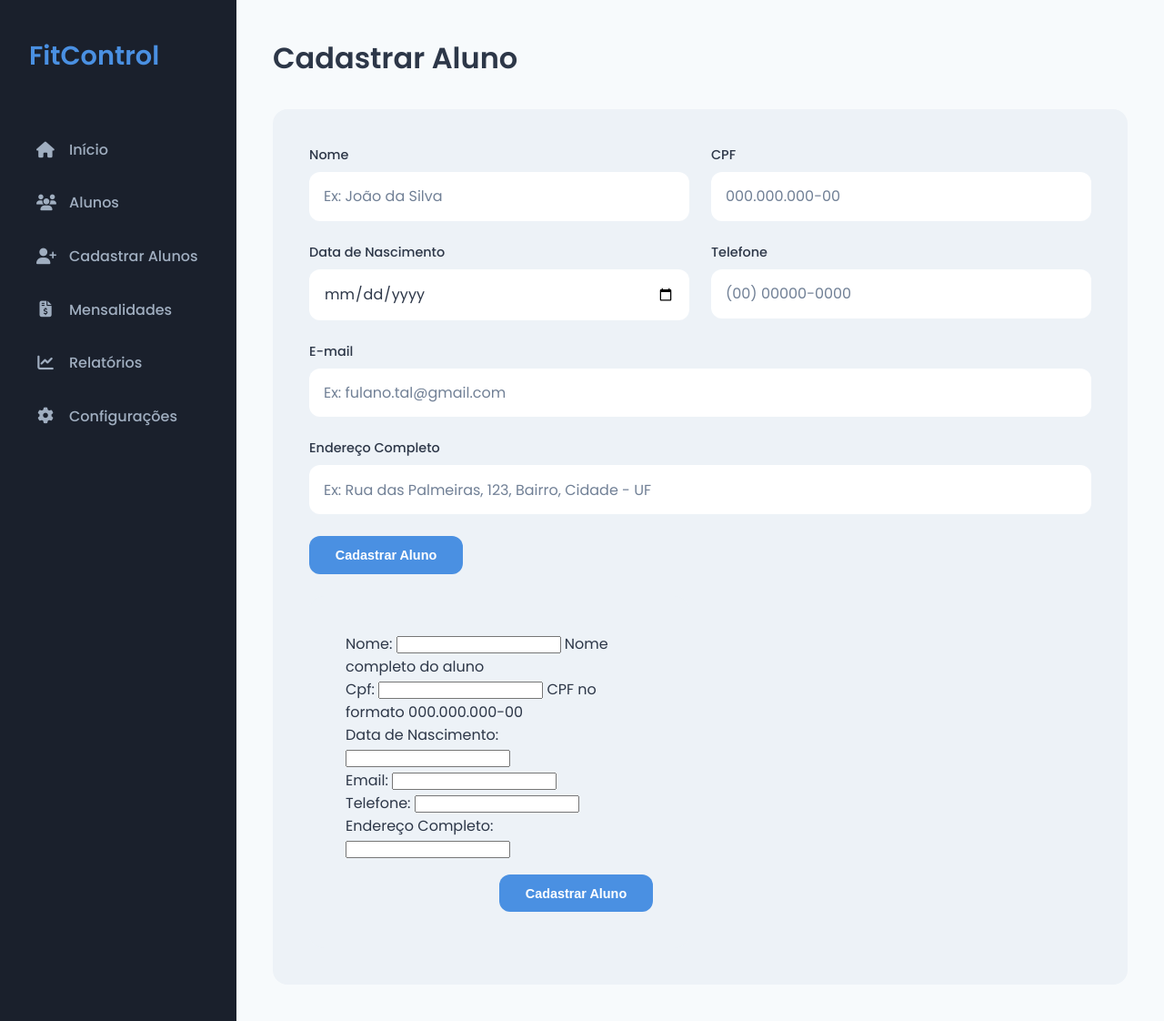
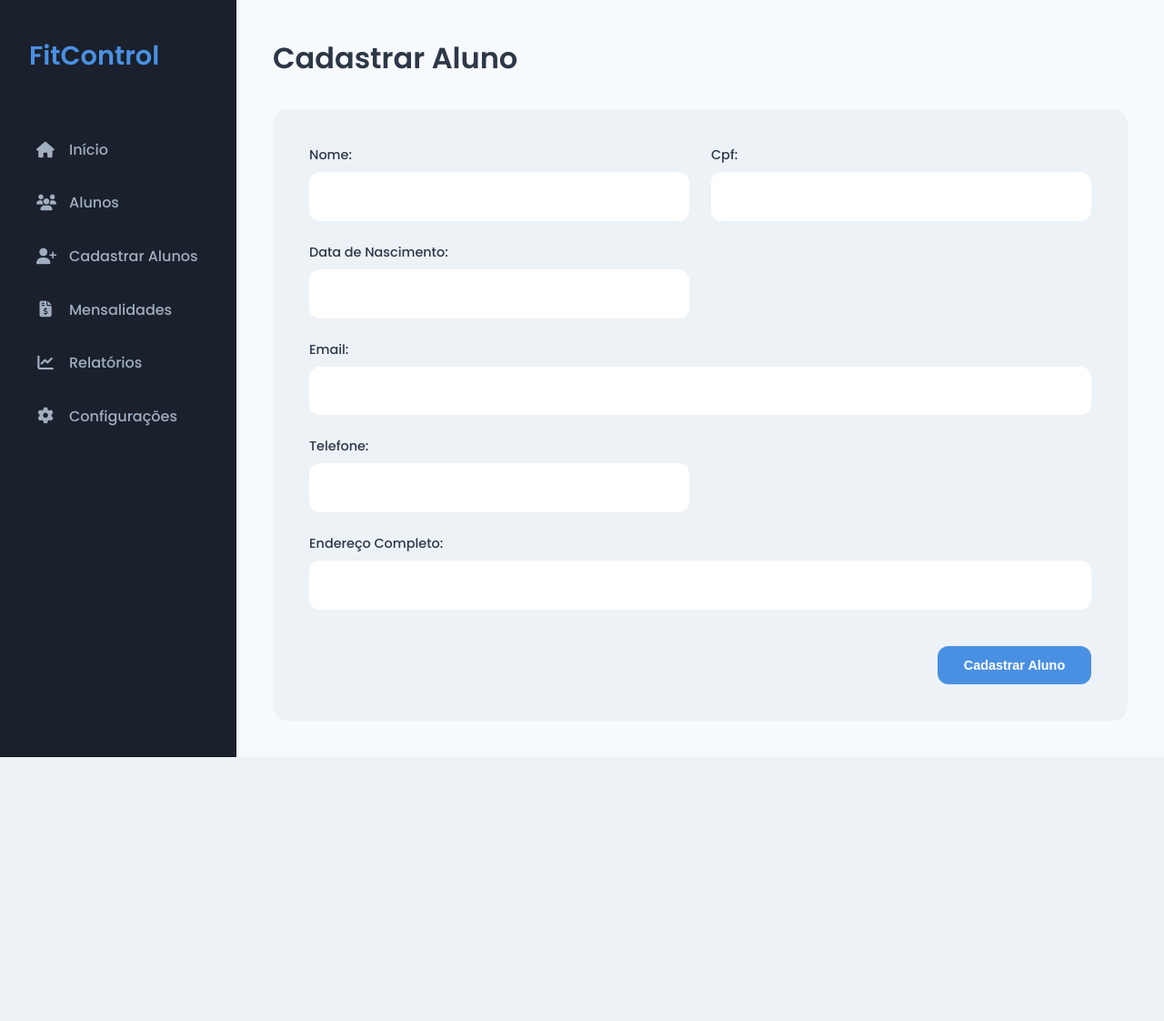
Before and after one commit to eduardolemoscosta/fitcontrol-2025, a Django app: template templates/cadastrar_aluno.html in a window 1280 px wide. Shown: the whole page at 91% size. After the commit the page ends 832 px from the top, so only its background shows below. Run offline with Django 3.2, Linux system fonts and the light colour scheme; the template is opened without the code that fills it: values that come from a table or form of the project are taken from there, others are empty.

Commit message:
commit 2

```diff
--- a/core/urls.py
+++ b/core/urls.py
@@ -5,4 +5,7 @@ urlpatterns = [
     path('', views.inicio, name='inicio'),
     path('alunos/', views.lista_alunos, name='lista_alunos'),
     path('alunos/cadastrar/', views.cadastrar_aluno, name='cadastrar_aluno'),
+    path('mensalidades/', views.mensalidades, name='mensalidades'),
+    path('relatorios/', views.relatorios, name='relatorios'),
+    path('configuracoes/', views.configuracoes, name='configuracoes'),
 ]
--- a/templates/base.html
+++ b/templates/base.html
@@ -20,9 +20,9 @@
                     <li><a href="{% url 'inicio' %}"><i class="fa-solid fa-house"></i> Início</a></li>
                     <li><a href="{% url 'lista_alunos' %}"><i class="fa-solid fa-users"></i> Alunos</a></li>
                     <li><a href="{% url 'cadastrar_aluno' %}"><i class="fa-solid fa-user-plus"></i> Cadastrar Alunos</a></li>
-                    <li><a href="#"><i class="fa-solid fa-file-invoice-dollar"></i> Mensalidades</a></li>
-                    <li><a href="#"><i class="fa-solid fa-chart-line"></i> Relatórios</a></li>
-                    <li><a href="#"><i class="fa-solid fa-gear"></i> Configurações</a></li>
+                    <li><a href="{% url 'mensalidades' %}"><i class="fa-solid fa-file-invoice-dollar"></i> Mensalidades</a></li>
+<li><a href="{% url 'relatorios' %}"><i class="fa-solid fa-chart-line"></i> Relatórios</a></li>
+<li><a href="{% url 'configuracoes' %}"><i class="fa-solid fa-gear"></i> Configurações</a></li>
                 </ul>
             </nav>
         </aside>
--- a/templates/cadastrar_aluno.html
+++ b/templates/cadastrar_aluno.html
@@ -1,4 +1,5 @@
 {% extends 'base.html' %}
+{% load static %}
 
 {% block title %}Cadastrar Aluno - {{ block.super }}{% endblock %}
 
@@ -6,45 +7,18 @@
 <header class="page-header">
     <h2>Cadastrar Aluno</h2>
 </header>
+
 <div class="card">
     <form class="form-grid" method="POST">
-        {% csrf_token %} <div class="form-group">
-            <label for="nome">Nome</label>
-            <input type="text" id="nome" name="nome" placeholder="Ex: João da Silva" required>
-        </div>
-        <div class="form-group">
-            <label for="cpf">CPF</label>
-            <input type="text" id="cpf" name="cpf" placeholder="000.000.000-00" required>
-        </div>
-        <div class="form-group">
-            <label for="nascimento">Data de Nascimento</label>
-            <input type="date" id="nascimento" name="nascimento" required>
-        </div>
-        <div class="form-group">
-            <label for="telefone">Telefone</label>
-            <input type="tel" id="telefone" name="telefone" placeholder="(00) 00000-0000">
-        </div>
-        <div class="form-group full-width">
-            <label for="email">E-mail</label>
-            <input type="email" id="email" name="email" placeholder="Ex: fulano.tal@gmail.com" required>
-        </div>
-        <div class="form-group full-width">
-            <label for="endereco">Endereço Completo</label>
-            <input type="text" id="endereco" name="endereco" placeholder="Ex: Rua das Palmeiras, 123, Bairro, Cidade - UF">
-        </div>
-        <div class="form-group full-width">
-             <button type="submit" class="btn btn-primary">Cadastrar Aluno</button>
-        </div>
-        <div class="card">
-            <form method="POST">
-                {% csrf_token %}
+        {% csrf_token %}
 
-                {{ form.as_p }}
+        {% for field in form %}
+            <div class="form-group {% if field.name == 'email' or field.name == 'endereco' %}full-width{% endif %}">
+                {{ field.label_tag }} {{ field }}           </div>
+        {% endfor %}
 
-                <div class="form-buttons">
-                    <button type="submit" class="btn btn-primary">Cadastrar Aluno</button>
-                </div>
-            </form>
+        <div class="form-buttons">
+            <button type="submit" class="btn btn-primary">Cadastrar Aluno</button>
         </div>
     </form>
 </div>
--- a/templates/lista_alunos.html
+++ b/templates/lista_alunos.html
@@ -10,7 +10,11 @@
     <h3>Alunos Cadastrados</h3>
     <ul class="student-list">
         {% for aluno in alunos %}
-            <li>{{ aluno.nome }} (CPF: {{ aluno.cpf }}) - E-mail: {{ aluno.email }}</li>
+            <li>{{ aluno.nome }}
+                <br>
+                CPF: {{ aluno.cpf }}
+                <br>
+                mail: {{ aluno.email }}</li>
         {% empty %}
             <li>Nenhum aluno cadastrado.</li>
         {% endfor %}
```
Also changed, not shown: core/views.py (+5 -3 lines), templates/configuracoes.html (added, +47 -0 lines), templates/mensalidades.html (added, +25 -0 lines), templates/relatorios.html (added, +19 -0 lines).
